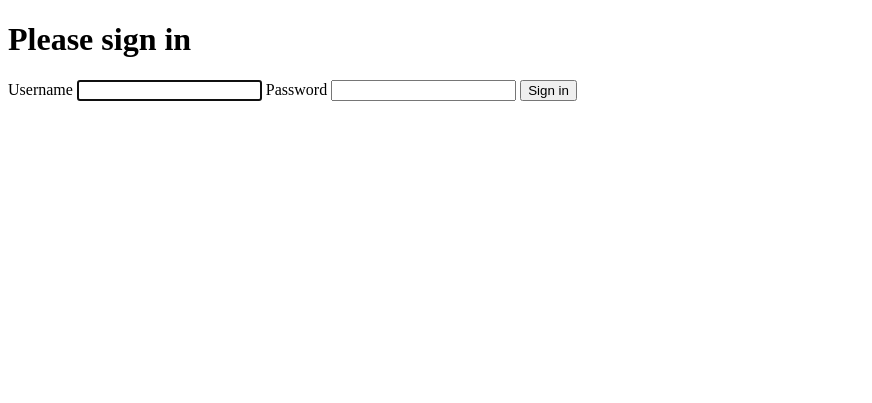
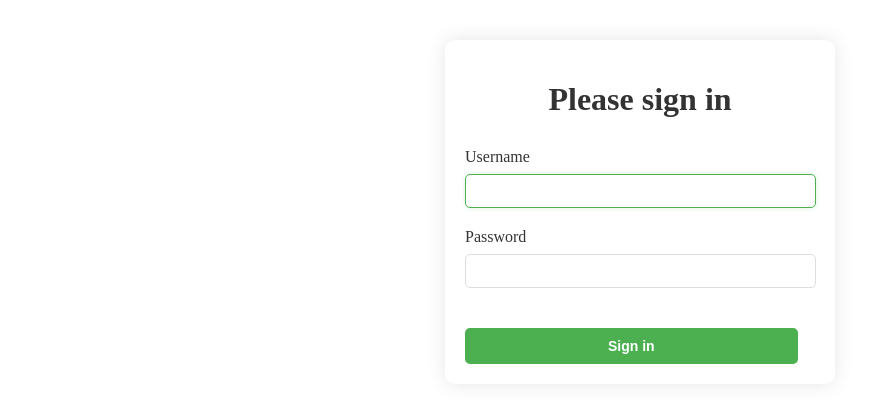
Before and after one commit to Jhonsking49/Poke_Symfony_25, a Symfony app: template templates/security/login.html.twig in a window 1280 px wide. Shown: the top 403 px of the page, without its empty margins (0-872 px from the left). Run offline with Twig, Linux system fonts and the light colour scheme; the template is opened without the code that fills it, so the values that code supplies are empty; some libraries are stand-ins or nearby versions.

Commit message:
estilizado login/register

```diff
--- a/src/Security/LoginAuthenticator.php
+++ b/src/Security/LoginAuthenticator.php
@@ -45,9 +45,8 @@ class LoginAuthenticator extends AbstractLoginFormAuthenticator
             return new RedirectResponse($targetPath);
         }
 
-        // For example:
-        // return new RedirectResponse($this->urlGenerator->generate('some_route'));
-        throw new \Exception('TODO: provide a valid redirect inside '.__FILE__);
+        // Redirigir al usuario a la página principal después del login
+        return new RedirectResponse($this->urlGenerator->generate('app_main'));
     }
 
     protected function getLoginUrl(Request $request): string
--- a/templates/security/login.html.twig
+++ b/templates/security/login.html.twig
@@ -3,6 +3,89 @@
 {% block title %}Log in!{% endblock %}
 
 {% block body %}
+<style>
+    .login-container {
+        max-width: 350px;
+        margin: 40px auto;
+        padding: 20px;
+        background: white;
+        border-radius: 10px;
+        box-shadow: 0 0 20px rgba(0,0,0,0.1);
+    }
+
+    h1 {
+        text-align: center;
+        color: #333;
+        margin-bottom: 30px;
+    }
+
+    .form-group {
+        margin-bottom: 20px;
+    }
+
+    .form-control {
+        width: 95%;
+        padding: 8px;
+        border: 1px solid #ddd;
+        border-radius: 5px;
+        font-size: 14px;
+    }
+
+    .form-control:focus {
+        outline: none;
+        border-color: #4CAF50;
+        box-shadow: 0 0 5px rgba(76,175,80,0.2);
+    }
+
+    label {
+        display: block;
+        margin-bottom: 8px;
+        color: #333;
+        font-weight: 500;
+    }
+
+    .btn {
+        width: 95%;
+        padding: 10px;
+        background-color: #4CAF50;
+        color: white;
+        border: none;
+        border-radius: 5px;
+        font-size: 14px;
+        font-weight: bold;
+        cursor: pointer;
+        transition: all 0.3s ease;
+        margin-top: 20px;
+    }
+
+    .btn:hover {
+        background-color: #45a049;
+        transform: translateY(-2px);
+        box-shadow: 0 4px 8px rgba(0,0,0,0.2);
+    }
+
+    .alert {
+        padding: 10px;
+        margin-bottom: 20px;
+        border-radius: 5px;
+    }
+
+    .alert-danger {
+        background-color: #f8d7da;
+        color: #721c24;
+        border: 1px solid #f5c6cb;
+    }
+
+    .mb-3 {
+        margin-bottom: 15px;
+        padding: 10px;
+        background-color: #e8f5e9;
+        border-radius: 5px;
+        color: #2e7d32;
+    }
+</style>
+
+<div class="login-container">
     <form method="post">
         {% if error %}
             <div class="alert alert-danger">{{ error.messageKey|trans(error.messageData, 'security') }}</div>
@@ -14,18 +97,23 @@
             </div>
         {% endif %}
 
-    <h1 class="h3 mb-3 font-weight-normal">Please sign in</h1>
+        <h1>Please sign in</h1>
+
+        <div class="form-group">
             <label for="inputUsername">Username</label>
             <input type="text" value="{{ last_username }}" name="username" id="inputUsername" class="form-control" autocomplete="username" required autofocus>
+        </div>
+
+        <div class="form-group">
             <label for="inputPassword">Password</label>
             <input type="password" name="password" id="inputPassword" class="form-control" autocomplete="current-password" required>
+        </div>
 
-    <input type="hidden" name="_csrf_token"
-           value="{{ csrf_token('authenticate') }}"
-    >
+        <input type="hidden" name="_csrf_token" value="{{ csrf_token('authenticate') }}">
 
-    <button class="btn btn-lg btn-primary" type="submit">
+        <button class="btn" type="submit">
             Sign in
         </button>
     </form>
+</div>
 {% endblock %}
```
Also changed, not shown: src/Controller/MainController.php (added, +18 -0 lines), templates/main/index.html.twig (added, +56 -0 lines), templates/registration/register.html.twig (+88 -6 lines). Lines whose indentation alone changed are shown as unchanged.
